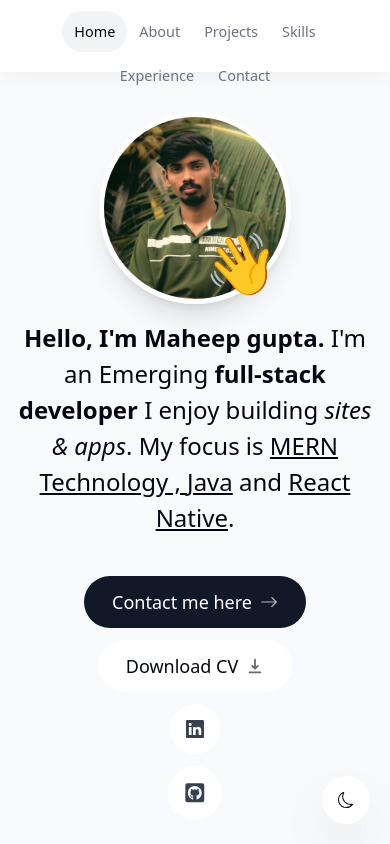
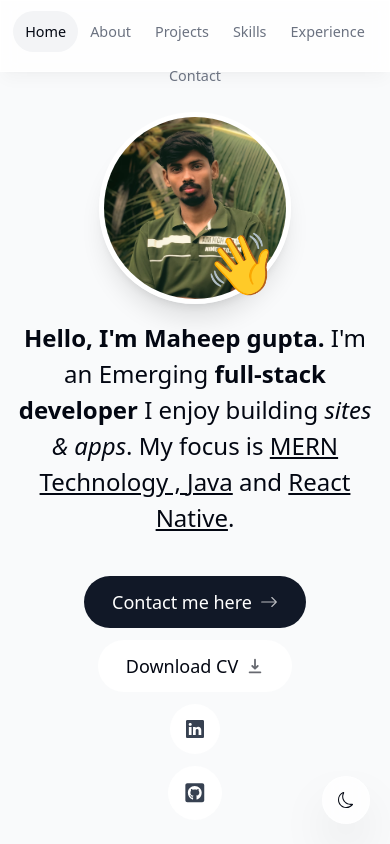
Before and after one commit to Maheep-gupta/react-portfolio-v2, a React (Vite) app: page / in a window 390 px wide. Shown: the top 844 px of the page. Built offline with nearby package versions, Linux system fonts and the light colour scheme.

Commit message:
navbar responsive fixed

```diff
--- a/src/components/Header.jsx
+++ b/src/components/Header.jsx
@@ -20,8 +20,8 @@
                 initial={{ y: -100, x: "-50%", opacity: 0 }}
                 animate={{ y: 0, x: "-50%", opacity: 1 }}
             >
-                <nav className="flex fixed top-[0.15rem] left-1/2 -translate-x-1/2 py-2 h-full sm:py-0">
-                    <ul className="flex h-full w-[22rem] flex-wrap items-center justify-center gap-y-1 text-[0.9rem] font-medium text-gray-500 sm:w-[initial] sm:flex-nowrap sm:gap-5">
+                <nav className="flex fixed w-full sm:w-fit top-[0.15rem] left-1/2 -translate-x-1/2 py-2 h-full sm:py-0">
+                    <ul className="flex  h-full w-full sm:w-[22rem] flex-wrap items-center justify-center gap-y-1 text-[0.9rem] font-medium text-gray-500 sm:flex-nowrap sm:gap-5">
                         {links.map((link) => (
                             <motion.li
                                 className="h-3/4 flex items-center justify-center relative"
```
